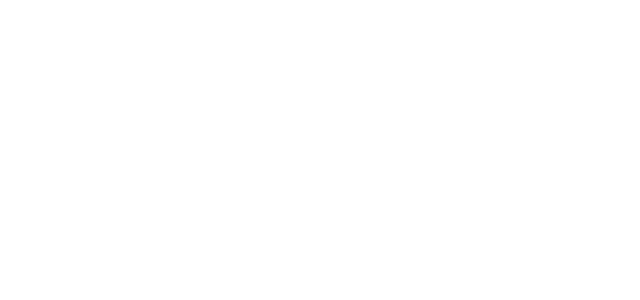
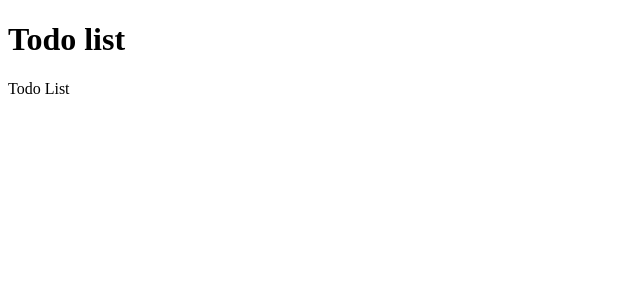
Before and after one commit to bcalou/tp-vue-todo-list, a Vue app: page / in a window 1280 px wide. Shown: the top 300 px of the page, without its empty margins (0-640 px from the left). Built offline with nearby package versions, Linux system fonts and the light colour scheme.

Commit message:
[feat] add todo-list component

```diff
--- /dev/null
+++ b/src/components/TodoList.vue
@@ -0,0 +1,14 @@
+<template>
+  <main>
+    Todo List
+  </main>
+</template>
+
+<script lang="ts">
+import Vue from 'vue';
+
+export default Vue.extend({});
+</script>
+
+<style scoped lang="scss">
+</style>
--- a/src/views/Home.vue
+++ b/src/views/Home.vue
@@ -1,12 +1,21 @@
 <template>
-  <div></div>
+  <div>
+    <header>
+      <h1>Todo list</h1>
+    </header>
+
+    <todo-list></todo-list>
+  </div>
 </template>
 
 <script lang="ts">
 import Vue from 'vue';
+import TodoList from '@/components/TodoList.vue';
 
 export default Vue.extend({
   name: 'home',
-  components: {},
+  components: {
+    TodoList,
+  },
 });
 </script>
```
